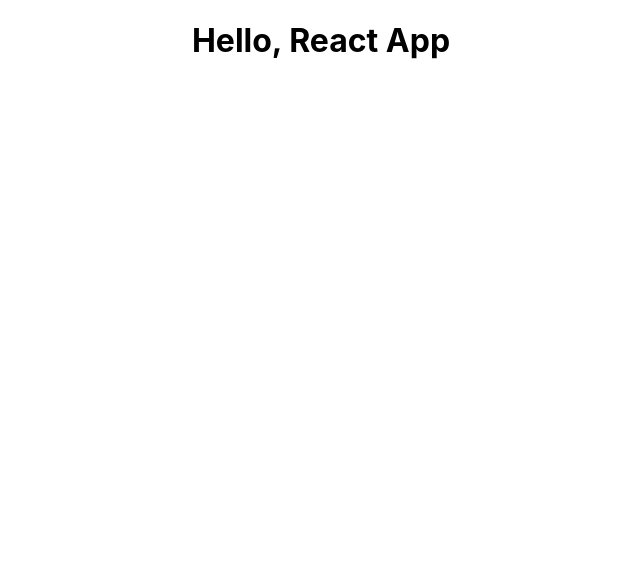
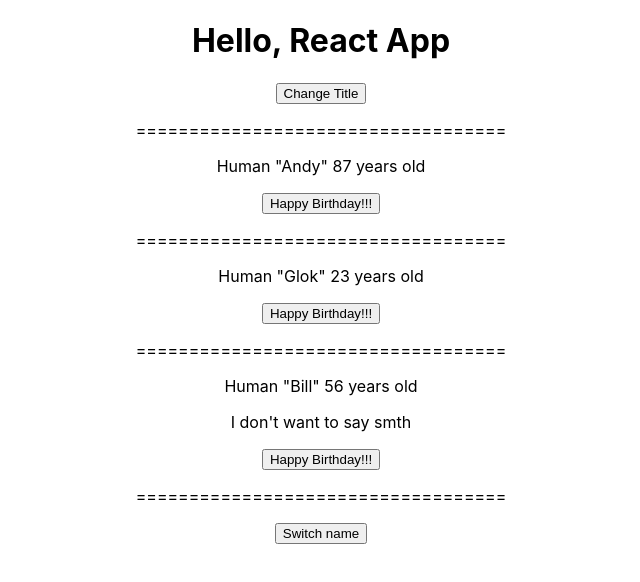
Before and after one commit to Bpaxio/react-study, a React (Create React App) app: page / in a window 1280 px wide. Shown: the top 582 px of the page, without its empty margins (319-959 px from the left). Built offline with nearby package versions, Linux system fonts and the light colour scheme.

Commit message:
added Hooks to manage state

```diff
--- a/src/App.js
+++ b/src/App.js
@@ -1,16 +1,36 @@
-import React from 'react';
+import React, {useState} from 'react';
 import './App.css';
+import Person from './Person/Person'
 
-function App() {
-  // return (
-  //   <div className="App">
-  //     <h1>Hello, React App</h1>
-  //   </div>
-  // );
-    return React.createElement('div',
-        {className: "App"},
-        React.createElement('h1', null, 'Hello, React App')
-    )
-}
+const App = () => {
+    const [persons, setPersons] = useState({
+        persons: [
+            {name: "Andy", age: 87},
+            {name: "Glok", age: 23},
+            {name: "Bill", age: 56}
+        ]
+    });
+    const [title, setTitle] = useState("Hello, React App");
+    const getNewState = () => {
+        setPersons({
+            persons: [
+                {name:"Andy", age:88},
+                {name:"Murai", age:24},
+                {name:"Bill", age:56}
+            ]
+        });
+    };
+    return (
+        <div className="App">
+            <h1>{title}</h1>
+            <button onClick={() => setTitle("New Title")}>Change Title</button>
+            <p>===================================</p>
+            <Person onCopy onCut onPaste name={persons.persons[0].name} age={persons.persons[0].age}/>
+            <Person name={persons.persons[1].name} age={persons.persons[1].age}/>
+            <Person name={persons.persons[2].name} age={persons.persons[2].age}>I don't want to say smth</Person>
+            <button onClick={getNewState}>Switch name</button>
+        </div>
+    );
+};
 
 export default App;
--- /dev/null
+++ b/src/Person/Person.js
@@ -0,0 +1,15 @@
+import React, {useState} from 'react'
+
+const Person = (props) => {
+    const [age, updateAge] = useState(props.age);
+    return (
+        <div className="Person">
+            <p>Human "{props.name}" {age} years old</p>
+            <p>{props.children}</p>
+            <button onClick={() => updateAge(age + 1)}>Happy Birthday!!!</button>
+            <p>===================================</p>
+        </div>
+    )
+};
+
+export default Person;
```
